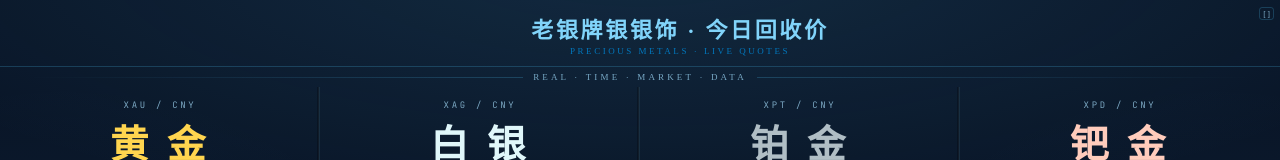
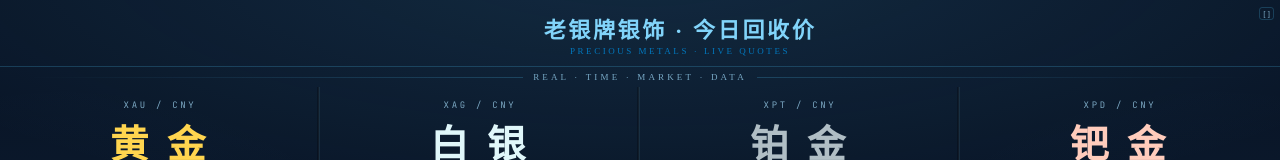
Before and after one commit to ccn622/cv, a plain HTML site: page index.html in a window 1280 px wide. Shown: the top 160 px of the page. Drawn offline with Linux system fonts and the light colour scheme; no server answers.

Commit message:
Add files via upload

```diff
--- a/index.html
+++ b/index.html
@@ -96,7 +96,7 @@ canvas.chart{position:absolute;inset:0;width:100%;height:100%;}@keyframes fu{0%{
 </style></head><body>
 <div class="topbar">
   <div style="min-width:80px"></div>
-  <div class="brand-center"><div class="brand-zh">老银牌银银饰 · 今日回收价</div><div class="brand-sub">PRECIOUS METALS · LIVE QUOTES</div></div>
+  <div class="brand-center"><div class="brand-zh">老银牌银饰 · 今日回收价</div><div class="brand-sub">PRECIOUS METALS · LIVE QUOTES</div></div>
   <div class="topright"><button class="fs-btn" onclick="toggleFS()" title="全屏">[ ]</button></div>
 </div>
 <div class="noticebar" id="noticebar" style="display:none"><span class="notice-icon">📢</span><div class="notice-wrap"><span class="notice-text" id="noticeText"></span></div></div>
```
